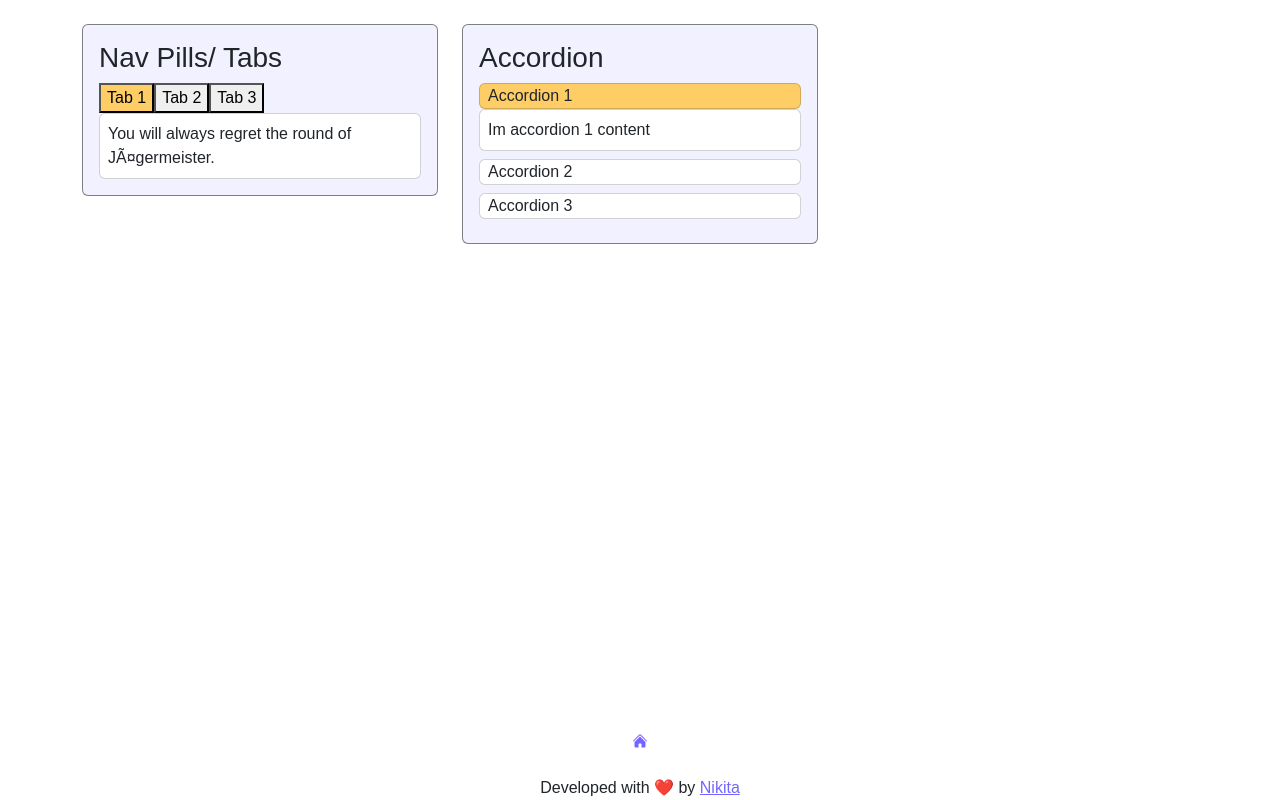
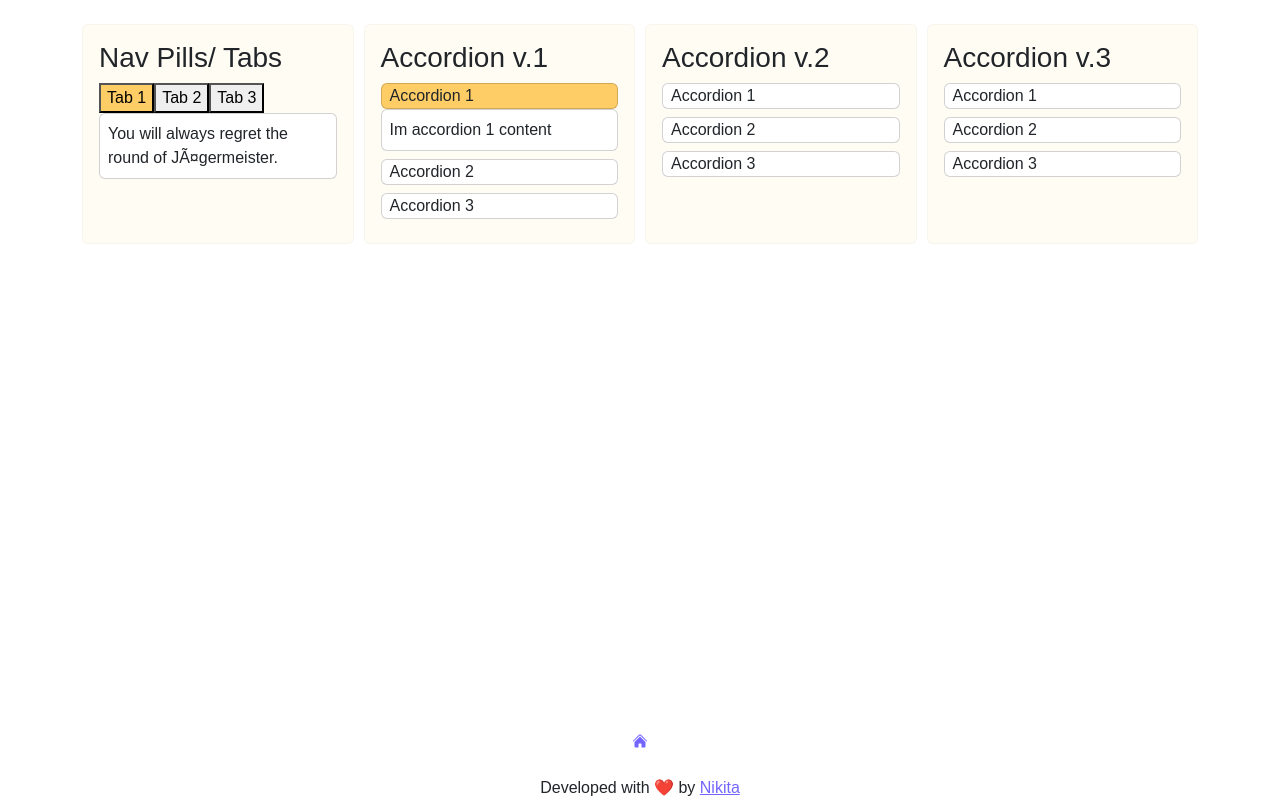
Before and after one commit to iamnikitamallya/react-ui-components, a React (Create React App) app: page /components in a window 1280 px wide. Built offline with nearby package versions, Linux system fonts and the light colour scheme; a web font is replaced by a local one.

Commit message:
Adding two more versions of Accordions

```diff
--- a/src/assets/style/custom.scss
+++ b/src/assets/style/custom.scss
@@ -1,9 +1,21 @@
 .card {
   &.card-primary {
-    background: #7365ff17;
-    border: 1px solid rgb(0 0 0 / 48%);
+    background: rgb(255 205 101 / 7%);
+    border: 1px solid #dddddd3b;
+    height: 100%;
   }
   &.active {
     background-color: #ffcd65;
   }
 }
+
+.components {
+  .item {
+    display: grid;
+    grid-template-columns: repeat(4, 1fr);
+    gap: 10px;
+    grid-auto-rows: auto;
+    .items {
+    }
+  }
+}
--- /dev/null
+++ b/src/components/AccordionV2.js
@@ -0,0 +1,48 @@
+import React, { useState } from 'react'
+
+export default function AccordionV2() {
+    const accord = [
+      {
+        id: "accord1",
+        title: "Accordion 1",
+        content: "Im accordion 1 content",
+      },
+      {
+        id: "accord2",
+        title: "Accordion 2",
+        content: "Im accordion 2 content",
+      },
+      {
+        id: "accord3",
+        title: "Accordion 3",
+        content: "Im accordion 3 content",
+      },
+    ];
+
+    const [activeTab, setActiveTab] = useState(null);
+    const handleClick = (id) => {
+        setActiveTab(activeTab === id ? null : id)
+    }
+
+  return (
+    <div>
+      {accord.map((item) => (
+        <div className="pb-2">
+          <div
+            className={"card cursor px-2 " + (activeTab === item.id ? "active" : "")}
+            key={item.id}
+            onClick={() => handleClick(item.id)}
+          >
+            {item.title}
+          </div>
+          <div
+            className={"card p-2 " + (activeTab === item.id ? "" : "d-none")}
+            key={item.id}
+          >
+            {item.content}
+          </div>
+        </div>
+      ))}
+    </div>
+  );
+}
--- /dev/null
+++ b/src/components/AccordionV3.js
@@ -0,0 +1,50 @@
+import React, { useState } from "react";
+
+export default function AccordionV3() {
+  const accord = [
+    {
+      id: "accord1",
+      title: "Accordion 1",
+      content: "Im accordion 1 content",
+    },
+    {
+      id: "accord2",
+      title: "Accordion 2",
+      content: "Im accordion 2 content",
+    },
+    {
+      id: "accord3",
+      title: "Accordion 3",
+      content: "Im accordion 3 content",
+    },
+  ];
+
+  const [activeTab, setActiveTab] = useState(null);
+  const handleClick = (id) => {
+    setActiveTab(activeTab === id ? null : id);
+  };
+
+  return (
+    <div>
+      {accord.map((item) => (
+        <div className="pb-2" key={item.id}>
+          <div
+            className={
+              "card cursor px-2 " + (activeTab === item.id ? "active" : "")
+            }
+            onClick={() => handleClick(item.id)}
+          >
+            {item.title}
+          </div>
+          <div
+            className={
+              "card p-2 " + (activeTab === item.id ? "d-block" : "d-none")
+            }
+          >
+            {item.content}
+          </div>
+        </div>
+      ))}
+    </div>
+  );
+}
--- a/src/pages/Components.js
+++ b/src/pages/Components.js
@@ -1,6 +1,8 @@
 import React from "react";
 import NavPills from "../components/NavPills";
 import Accordion from "../components/Accordion";
+import AccordionV2 from "../components/AccordionV2";
+import AccordionV3 from "../components/AccordionV3";
 
 export default function Components() {
   const UIComponents = [
@@ -9,15 +11,23 @@ export default function Components() {
       components: <NavPills />,
     },
     {
-      title: "Accordion",
+      title: "Accordion v.1",
       components: <Accordion />,
     },
+    {
+      title: "Accordion v.2",
+      components: <AccordionV2 />,
+    },
+    {
+      title: "Accordion v.3",
+      components: <AccordionV3 />,
+    }
   ];
   return (
-    <div className="container pt-4 pb-4">
-      <div className="row">
+    <div className="container pt-4 pb-4 components">
+      <div className="item">
         {UIComponents.map((item) => (
-          <div className="col-md-4 pb-2">
+          <div className="items">
             <div className="card card-primary p-3">
               <h3>{item.title}</h3>
               {item.components}
```
